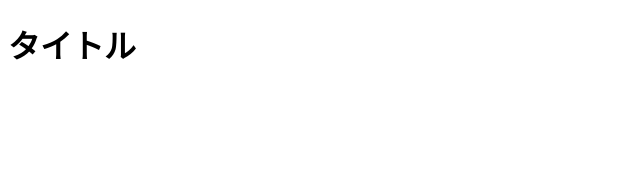
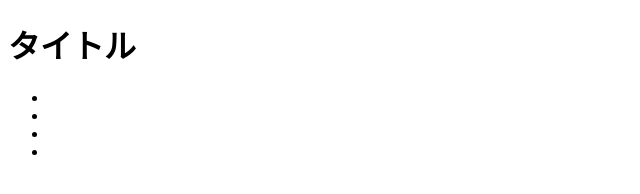
Before and after one commit to kentaro-spec/test, a plain HTML site: page index.html in a window 1280 px wide. Shown: the full height of the page, 0-640 px from the left. Drawn offline with Linux system fonts and the light colour scheme.

Commit message:
index.htmlにnavを追加

```diff
--- a/index.html
+++ b/index.html
@@ -8,6 +8,14 @@
 <body>
     <div class="header"></div>
         <h1>タイトル</h1>
+        <nav class="nav">
+            <ul>
+                <li><a href=""></a></li>
+                <li><a href=""></a></li>
+                <li><a href=""></a></li>
+                <li><a href=""></a></li>
+            </ul>
+        </nav>
     </div>
 </body>
 </html>
```
